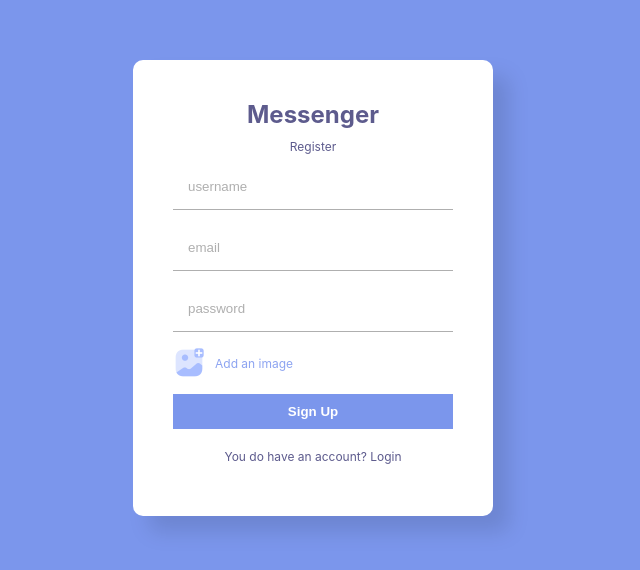
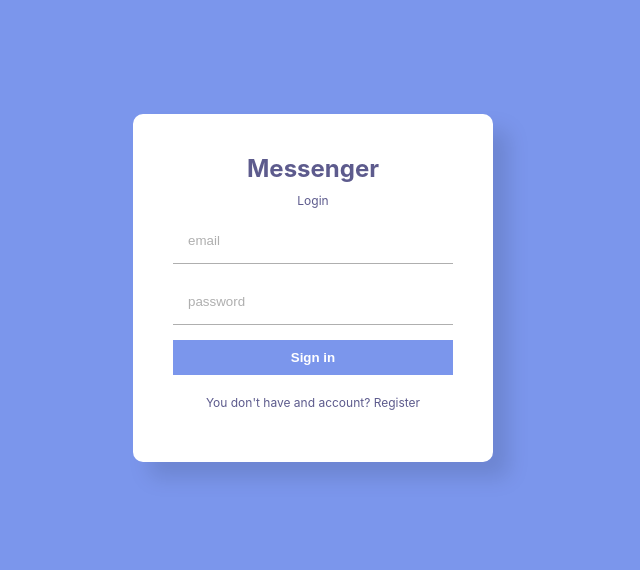
Before and after one commit to Int-Angel/real-time-chat, a React (Create React App) app: page / in a window 1280 px wide. Shown: the part 112-682 px from the top of the page, without its empty margins (327-967 px from the left). Built offline with nearby package versions, Linux system fonts and the light colour scheme.

Commit message:
Login page

```diff
--- a/src/App.js
+++ b/src/App.js
@@ -1,8 +1,9 @@
 import "./style.scss";
 import Register from "./pages/Register";
+import Login from "./pages/Login";
 
 function App() {
-  return <Register />;
+  return <Login />;
 }
 
 export default App;
--- a/src/pages/Login.jsx
+++ b/src/pages/Login.jsx
@@ -0,0 +1,21 @@
+import React from 'react'
+import AddImage from '../img/addAvatar.png'
+
+const Login = () => {
+  return (
+    <div className='formContainer'>
+        <div className='formWrapper'>
+            <span className='logo'>Messenger</span>
+            <span className='title'>Login</span>
+            <form>
+                <input type="email" placeholder='email'/>
+                <input type="password" placeholder='password'/>
+                <button>Sign in</button>
+            </form>
+            <p>You don't have and account? Register</p>
+        </div>
+    </div>
+  )
+}
+
+export default Login
```
